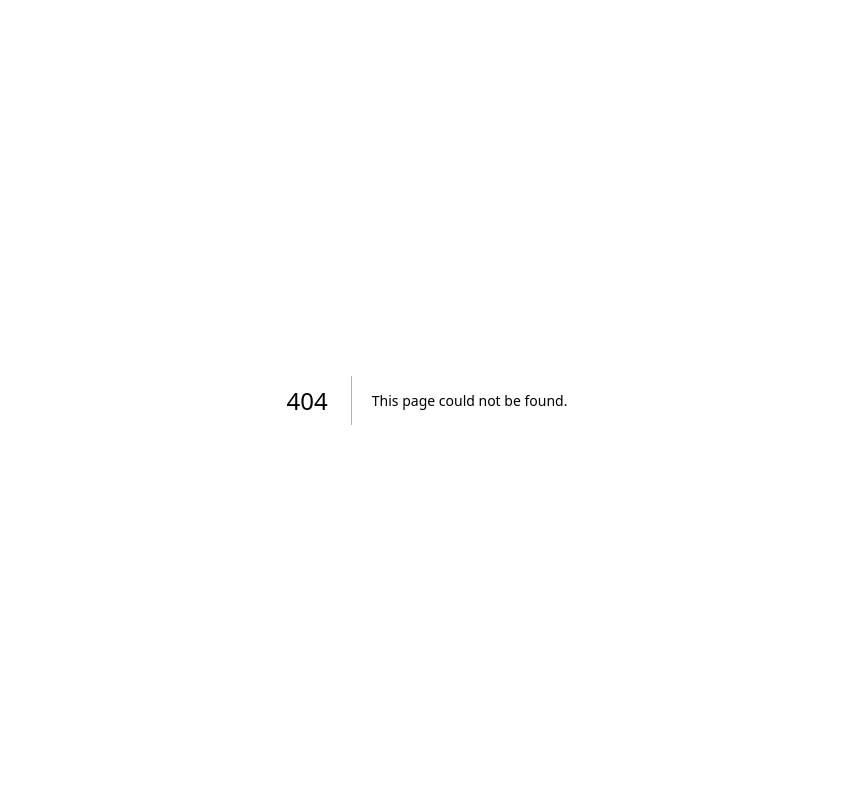
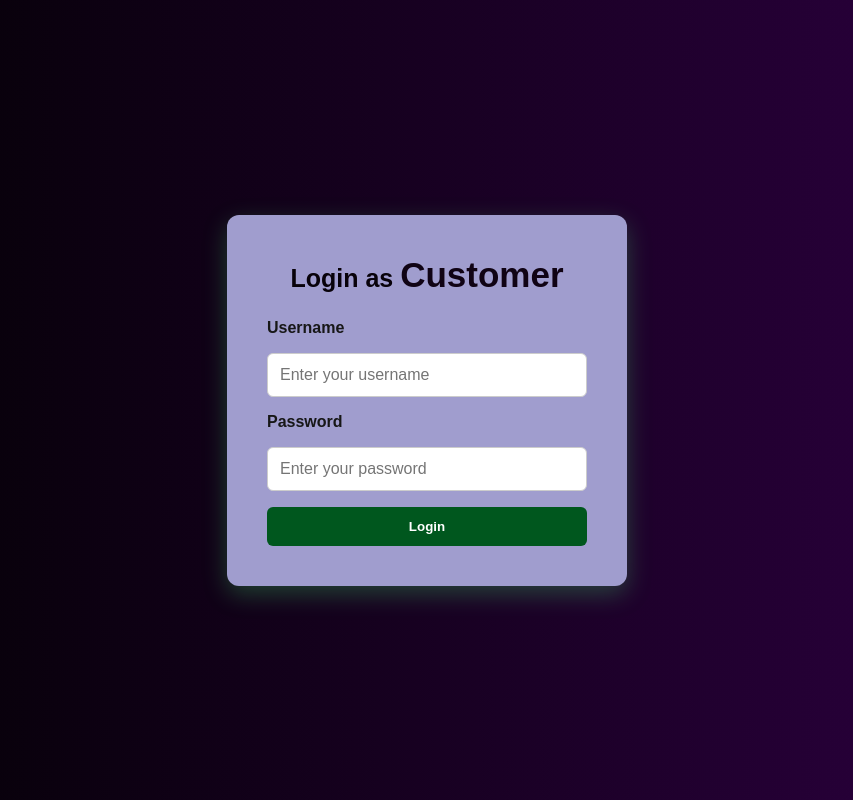
Before and after one commit to AshanManuka/fundflow-frontend, a Next.js app: page /customerLogin in a window 1280 px wide. Before the commit this address had no page. Shown: the whole page, without its empty margins (213-1066 px from the left). Built offline with nearby package versions, Linux system fonts and the light colour scheme.

Commit message:
customer login and admin dashboard

```diff
--- /dev/null
+++ b/src/app/customerLogin/login.module.css
@@ -0,0 +1,89 @@
+.page {
+    display: flex;
+    justify-content: center;
+    align-items: center;
+    height: 100svh;
+    background: linear-gradient(to right, #020102, #2d0041);
+    padding: 20px;
+  }
+
+  .card {
+    background-color: #a09dce;
+    padding: 40px;
+    border-radius: 12px;
+    box-shadow: 0 8px 24px rgba(74, 255, 119, 0.25);
+    width: 100%;
+    max-width: 400px;
+    text-align: center;
+  }
+
+  .title {
+    font-size: 25px;
+    margin-bottom: 24px;
+    color: #08020a;
+  }
+
+  .title span {
+    color: #100314;
+    font-size: 35px;
+    font-weight: 900;
+  }
+
+  .form {
+    display: flex;
+    flex-direction: column;
+    gap: 16px;
+    text-align: left;
+  }
+
+  .lbl {
+    font-size: 16px;
+    color: #08020a;
+  }
+
+  .input {
+    padding: 12px;
+    font-size: 16px;
+    border-radius: 6px;
+    border: 1px solid #ccc;
+    outline: none;
+    transition: border-color 0.2s;
+  }
+
+  .input:focus {
+    border-color: #4d0b61;
+  }
+
+  .button {
+    background-color: #00571e;
+    color: #fff;
+    padding: 12px;
+    border: none;
+    border-radius: 6px;
+    font-weight: 600;
+    cursor: pointer;
+    transition: background-color 0.3s;
+  }
+
+  .button:hover {
+    background-color: #004133;
+  }
+
+  @media (max-width: 480px) {
+    .card {
+      padding: 24px;
+    }
+
+    .title {
+      font-size: 22px;
+    }
+
+    .input {
+      font-size: 14px;
+    }
+
+    .button {
+      font-size: 14px;
+      padding: 10px;
+    }
+  }
--- /dev/null
+++ b/src/app/customerLogin/page.jsx
@@ -0,0 +1,22 @@
+'use client';
+
+import styles from './login.module.css';
+
+export default function LoginPage() {
+  return (
+    <div className={styles.page}>
+      <div className={styles.card}>
+        <h1 className={styles.title}>Login as <span>Customer</span></h1>
+        <form className={styles.form}>
+          <label htmlFor="username"><b>Username</b></label>
+          <input id="username" type="text" name="username" placeholder="Enter your username" required className={styles.input} />
+
+          <label htmlFor="password"><b>Password</b></label>
+          <input id="password" type="password" name="password" placeholder="Enter your password" required className={styles.input} />
+
+          <button type="submit" className={styles.button}>Login</button>
+        </form>
+      </div>
+    </div>
+  );
+}
```
Also changed, not shown: src/app/adminDashboard/adminDashboard.module.css (added, +38 -0 lines), src/app/adminDashboard/page.jsx (added, +27 -0 lines).
